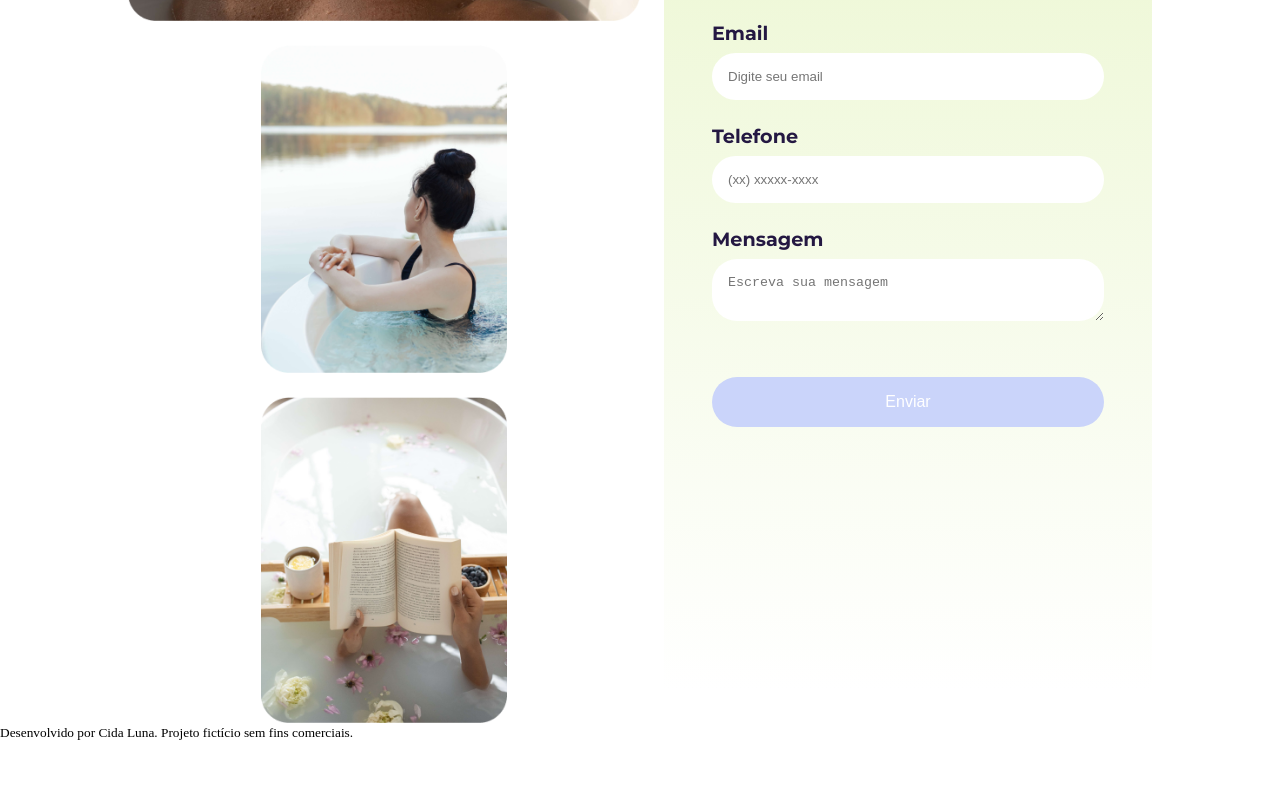
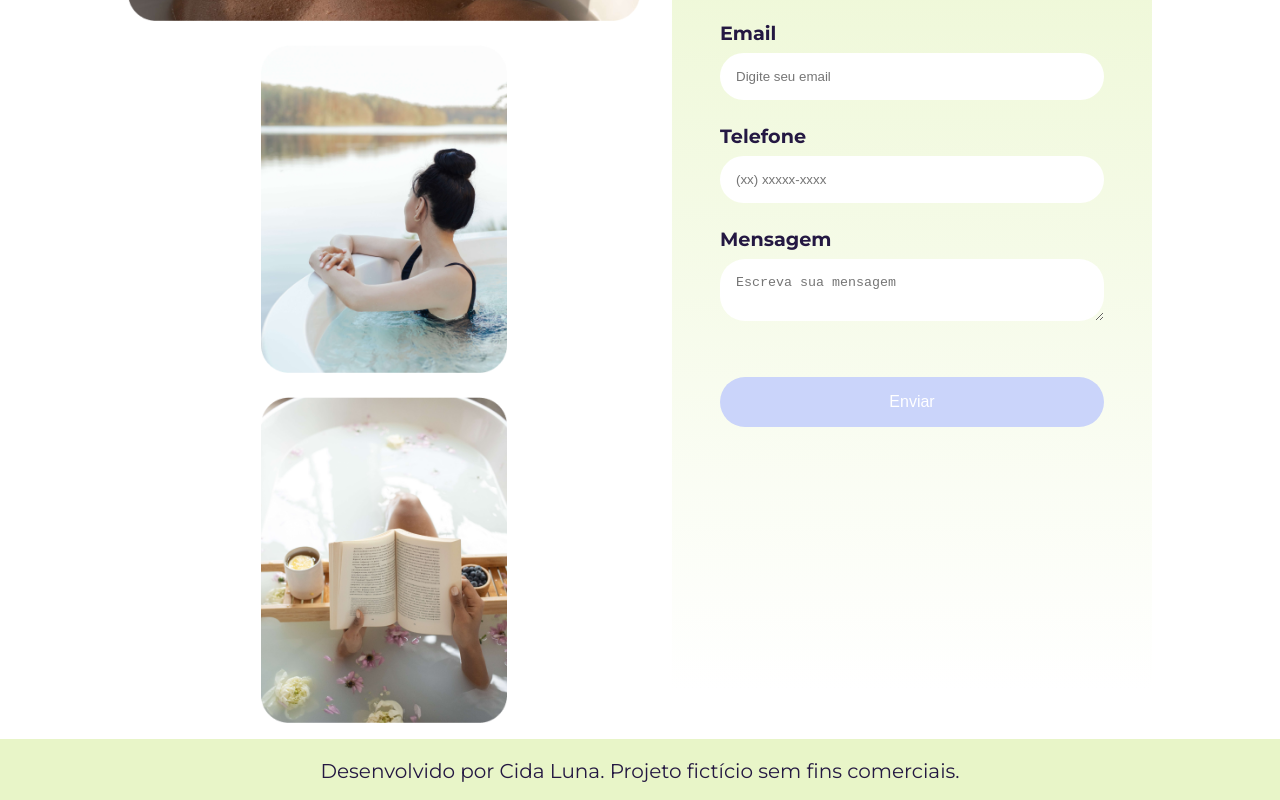
Before and after one commit to cidaluna/calmaria-spa-scss, a plain HTML site: page index.html in a window 1280 px wide. Shown: the part 3013-3813 px from the top of the page. Before the commit the page ends 3754 px from the top, so only its background shows below. Drawn offline with nearby package versions, Linux system fonts and the light colour scheme.

Commit message:
add footer style

```diff
--- a/styles/components/_contatos.scss
+++ b/styles/components/_contatos.scss
@@ -5,7 +5,7 @@
   @include mixins.margem-central(80%);
   display: flex;
   justify-content: space-between;
-  gap: 1.5rem;
+  gap: 2rem;
   .contatos-imgs{
     max-width: 50%;
     display: flex;
@@ -46,7 +46,7 @@
         width: 100%;
         display: flex;
         flex-direction: column;
-        gap: 0.5rem;
+        gap: .5rem;
         label{
           @extend .infos; // herda de infos
           font-weight: bold;
@@ -63,9 +63,9 @@
         font-size: 1rem;
         width: 100%;
         cursor: pointer;
+        transition: .3s;
         &:hover{
           background: variaveis.$cor-secundaria;
-          transition: .3s;
         }
       }
     }
--- /dev/null
+++ b/styles/components/_footer.scss
@@ -0,0 +1,10 @@
+@use './../abstract/variaveis';
+@use './../abstract/mixins';
+
+footer{
+  margin-top: 1rem;
+  background: variaveis.$cor-quaternaria;
+  text-align: center;
+  padding: 1rem;
+  @include mixins.ff-fs-cl(variaveis.$ft-textos, 1.5rem, variaveis.$cor-primaria);
+}
--- a/styles/components/_nosso-espaco.scss
+++ b/styles/components/_nosso-espaco.scss
@@ -29,7 +29,6 @@
       flex-direction: row-reverse;
     }
     &:hover{
-      background-color: rgb(214, 214, 214);
       transition: 2s;
     }
   }
--- a/styles/styles.scss
+++ b/styles/styles.scss
@@ -4,3 +4,4 @@
 @use './components/servicos';
 @use './components/desconto';
 @use './components/contatos';
+@use './components/footer';
```
Also changed, not shown: styles/styles.css, 2 other files.
